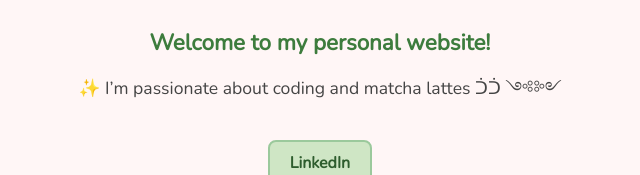
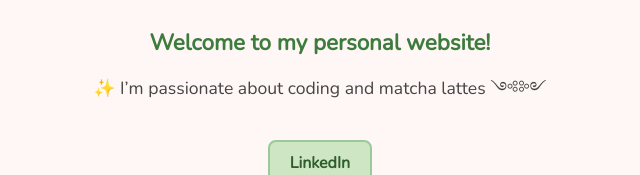
Before and after one commit to ellenyeyoungjo/ellenyeyoungjo.github.io, a plain HTML site: page index.html in a window 1280 px wide. Shown: the part 625-800 px from the top of the page, 320-960 px from the left. Drawn offline with nearby package versions, Linux system fonts and the light colour scheme.

Commit message:
Update index.html

```diff
--- a/index.html
+++ b/index.html
@@ -169,7 +169,7 @@
     <img src="profile.jpg" alt="Profile" class="profile-pic" />
     <h1>Hi, I’m Ellen۶•ຕ </h1>
     <p class="tagline">Welcome to my personal website!</p>
-    <p class="intro">✨ I’m passionate about coding and matcha lattes ᑑᑑ ༺༻</p>
+    <p class="intro">✨ I’m passionate about coding and matcha lattes ༺༻</p>
     <a class="button linkedin-button" href="https://www.linkedin.com/in/ellen-yeyoung-jo" target="_blank">LinkedIn</a>
   </div>
 
```
